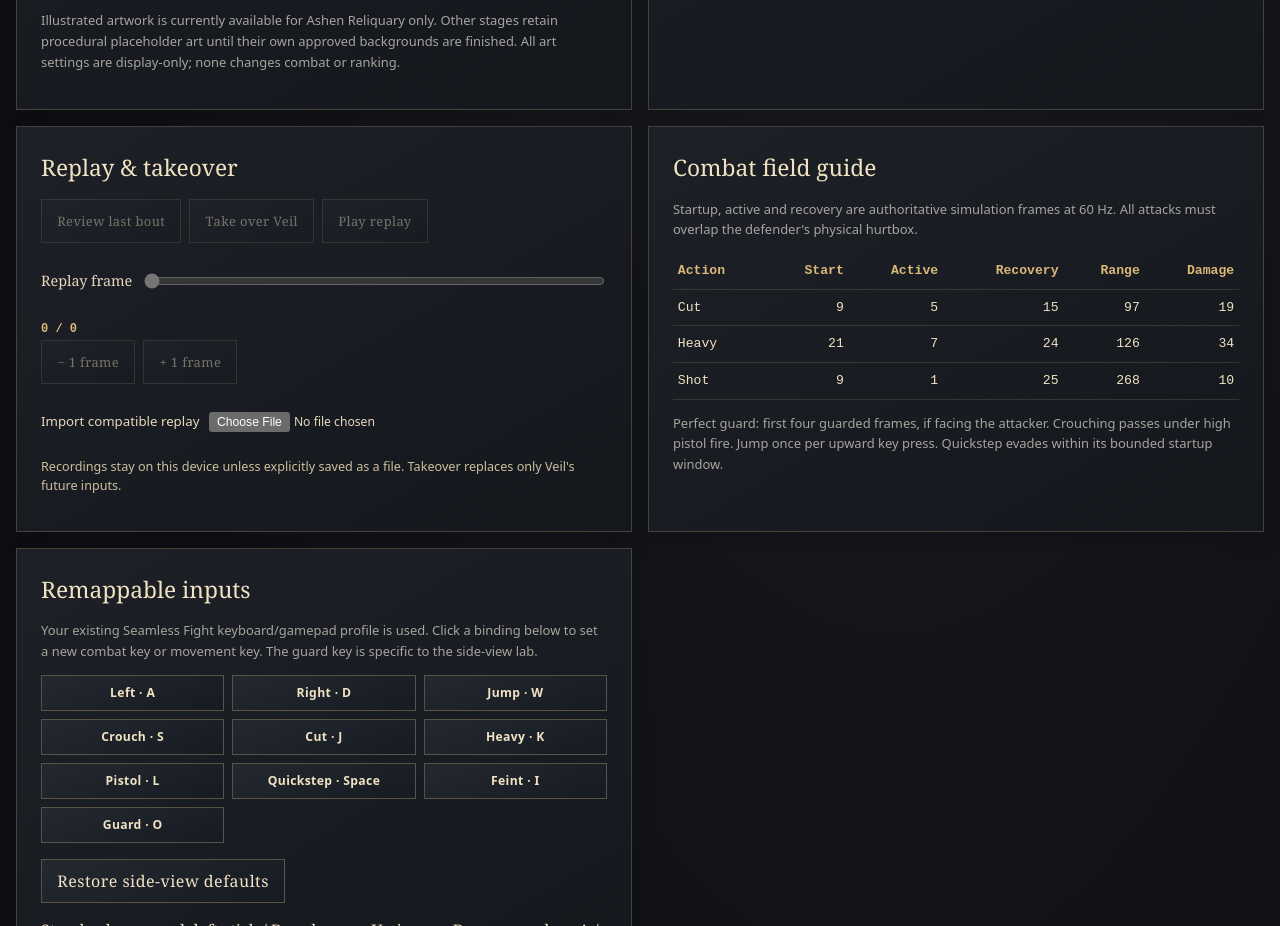
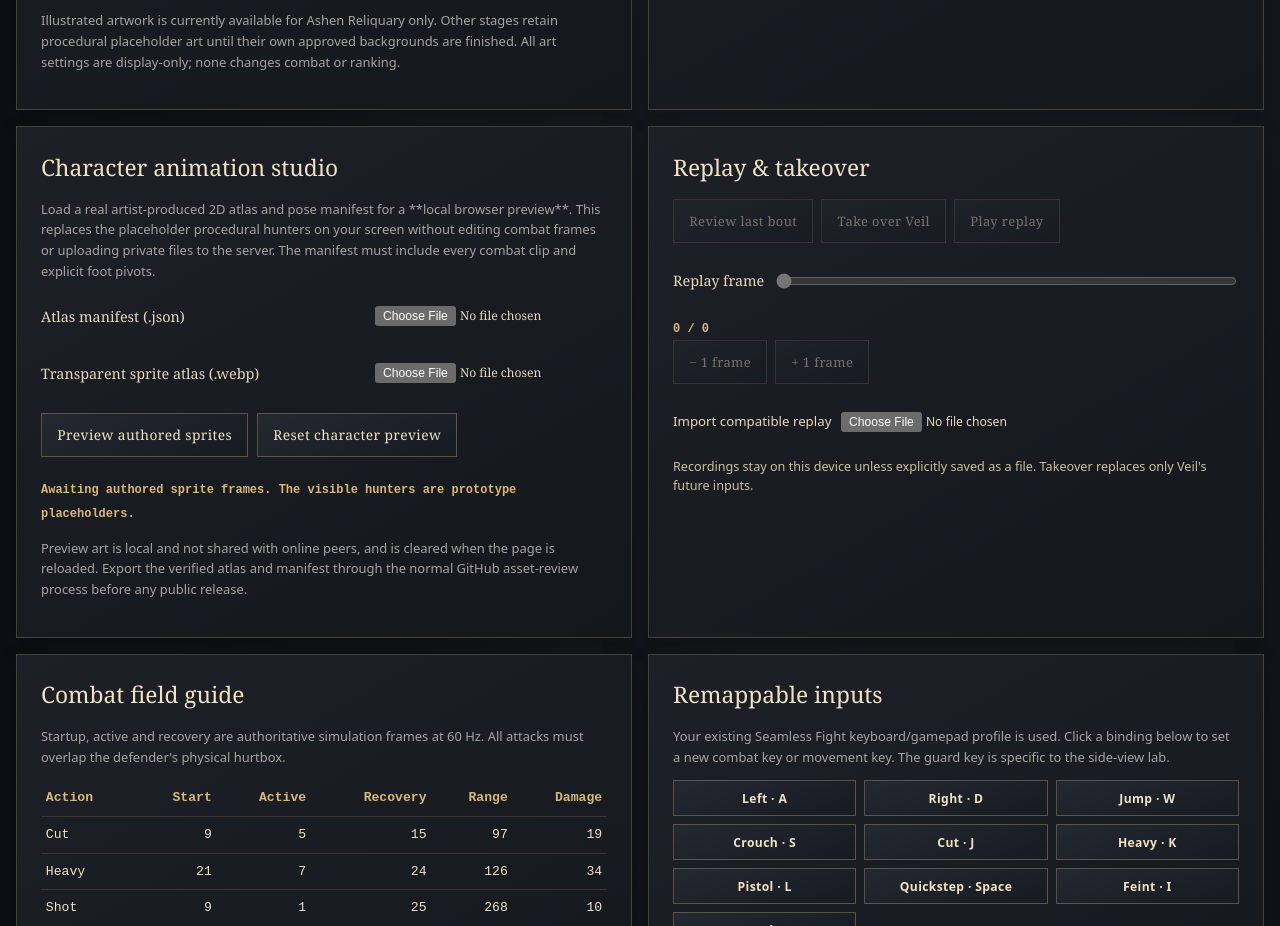
Before and after one commit to ProhorovIlja/seamless-fight, a website: page public/side.html in a window 1280 px wide. Shown: the part 1866-2792 px from the top of the page. Drawn offline with Linux system fonts and the light colour scheme; animation ran at ten frames a second; files whose address does not match are found by name.

Commit message:
feat(art): add real-sprite animation preview controls and honest prototype asset status

```diff
--- a/public/side.html
+++ b/public/side.html
@@ -49,6 +49,14 @@
   </div>
   <p class="muted">Your coat and sigil appear in sparring and private online invitations and are preserved in compatible replays. Full character sculpting and equipment rigging are not yet implemented.</p>
  </section>
+ <section class="panel"><h2>Character animation studio</h2>
+  <p class="muted">Load a real artist-produced 2D atlas and pose manifest for a **local browser preview**. This replaces the placeholder procedural hunters on your screen without editing combat frames or uploading private files to the server. The manifest must include every combat clip and explicit foot pivots.</p>
+  <label>Atlas manifest (.json) <input id="rig-manifest" type="file" accept=".json,application/json"></label>
+  <label>Transparent sprite atlas (.webp) <input id="rig-image" type="file" accept=".webp,image/webp"></label>
+  <div class="playbar"><button id="rig-apply" type="button">Preview authored sprites</button><button id="rig-reset" type="button">Reset character preview</button></div>
+  <output id="rig-status" aria-live="polite">Awaiting authored sprite frames. The visible hunters are prototype placeholders.</output>
+  <p class="muted">Preview art is local and not shared with online peers, and is cleared when the page is reloaded. Export the verified atlas and manifest through the normal GitHub asset-review process before any public release.</p>
+ </section>
  <section class="panel"><h2>Replay & takeover</h2>
   <div class="row"><button id="review" disabled>Review last bout</button><button id="takeover" disabled>Take over Veil</button><button id="resume" disabled>Play replay</button></div>
   <label>Replay frame <input type="range" id="replay-seek" min="0" max="0" step="1" value="0" disabled></label><output id="replay-frame">0 / 0</output>
```
